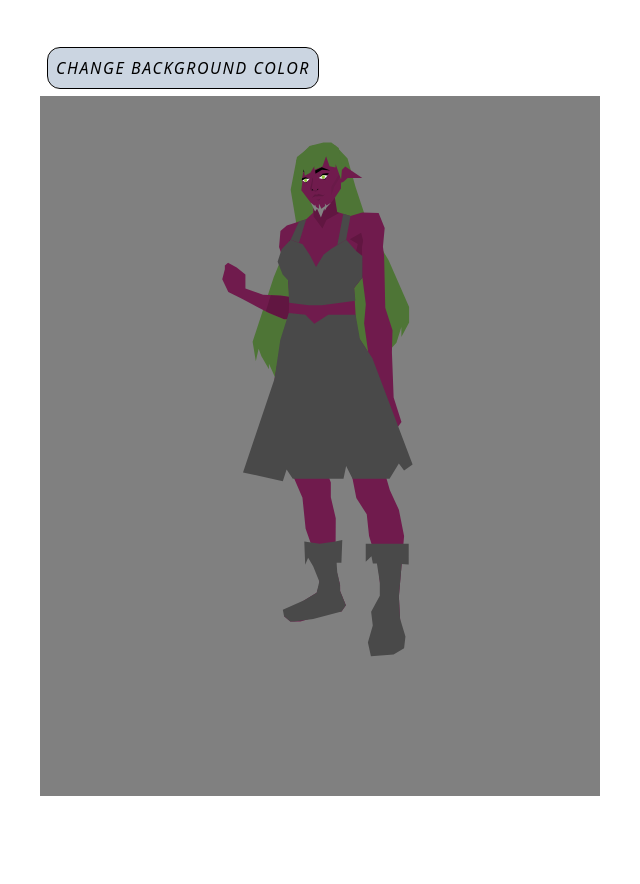
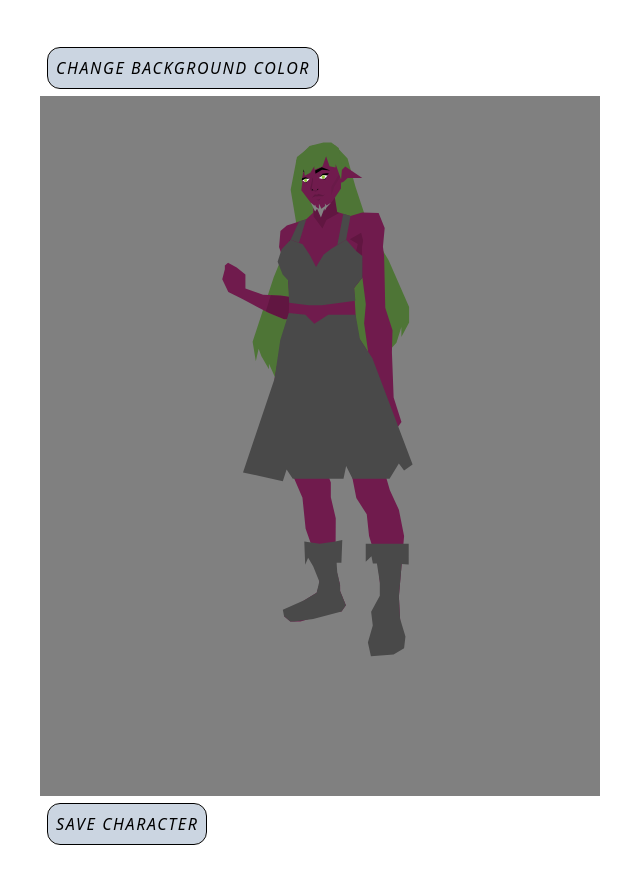
Before and after one commit to BicepGirl/CharacterCreation, a React (Create React App) app: page / in a window 1280 px wide. Shown: the top 884 px of the page, without its empty margins (0-640 px from the left). Before the commit the page ends 836 px from the top, so only its background shows below. Built offline with nearby package versions, Linux system fonts and the light colour scheme.

Commit message:
Added function for saving the character to image

```diff
--- a/package.json
+++ b/package.json
@@ -6,6 +6,8 @@
     "@testing-library/jest-dom": "^5.16.5",
     "@testing-library/react": "^13.4.0",
     "@testing-library/user-event": "^13.5.0",
+    "file-saver": "^2.0.5",
+    "html2canvas": "^1.4.1",
     "react": "^18.2.0",
     "react-color": "^2.19.3",
     "react-dom": "^18.2.0",
--- a/src/Components/CharacterCreator/Bg/CharacterBackground.js
+++ b/src/Components/CharacterCreator/Bg/CharacterBackground.js
@@ -1,10 +1,22 @@
-import React, { useState } from "react"
+import React, { useState, useRef } from "react"
 import { ChromePicker } from "react-color"
+import html2canvas from "html2canvas"
+import { saveAs } from "file-saver"
+
 import CharacterField from "../character/CharacterField"
 
 const CharacterBackground = () => {
   const [color, setColor] = useState("#808080")
   const [show, setShow] = useState(false)
+  const divRef = useRef(null)
+
+  const handleSaveImage = () => {
+    html2canvas(divRef.current).then((canvas) => {
+      canvas.toBlob((blob) => {
+        saveAs(blob, "Character_img.jpg")
+      })
+    })
+  }
 
   return (
     <div className=" p-10">
@@ -29,13 +41,20 @@ const CharacterBackground = () => {
           Change background color
         </button>
 
-        <div style={{ backgroundColor: color }}>
+        <div ref={divRef} style={{ backgroundColor: color }}>
           <div className="width-[300px] h-[700px] ">
             <div className="scale-50">
               <CharacterField></CharacterField>
             </div>
           </div>
         </div>
+        <button
+          className="bg-slate-300 outline outline-1 m-2 italic tracking-widest uppercase rounded-xl hover:bg-slate-500 p-2"
+          type="button"
+          onClick={handleSaveImage}
+        >
+          Save Character
+        </button>
       </div>
     </div>
   )
```
Also changed, not shown: 1 other file (tests, documents, lock files or other folders).
